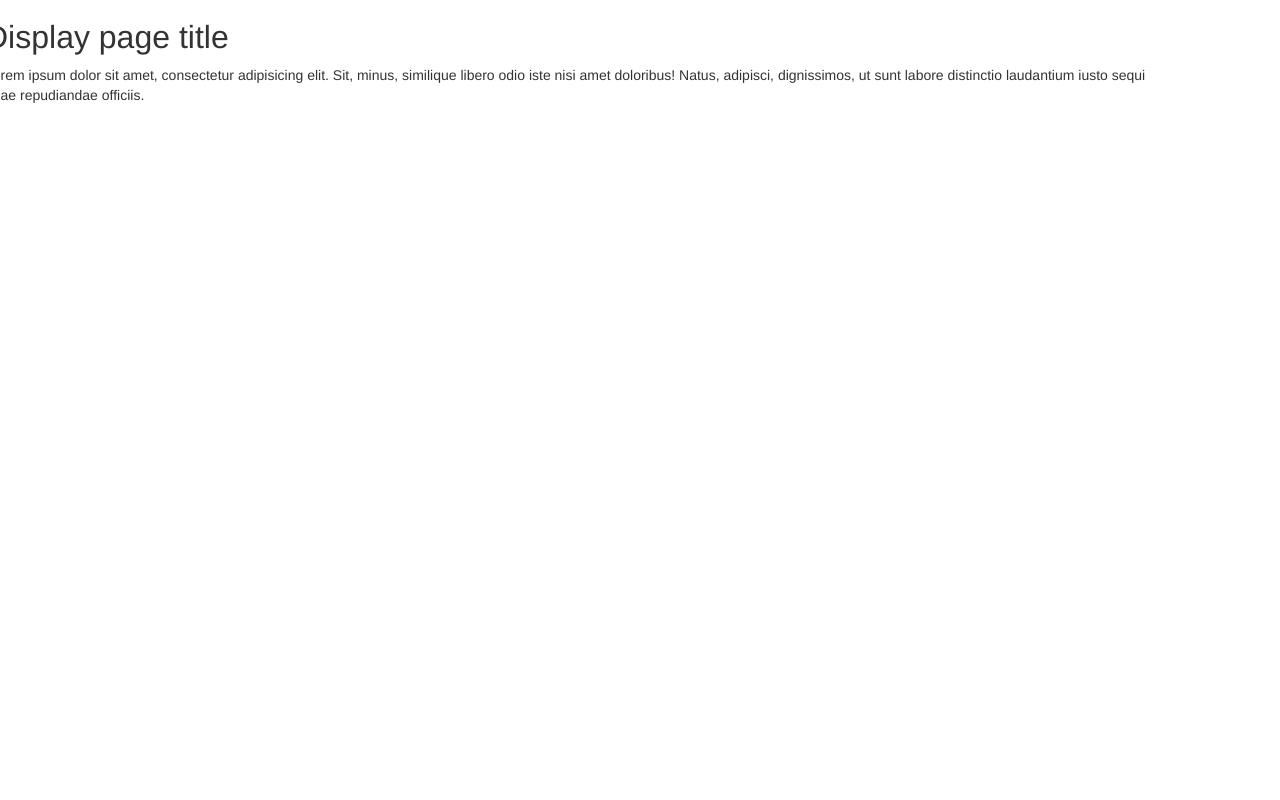
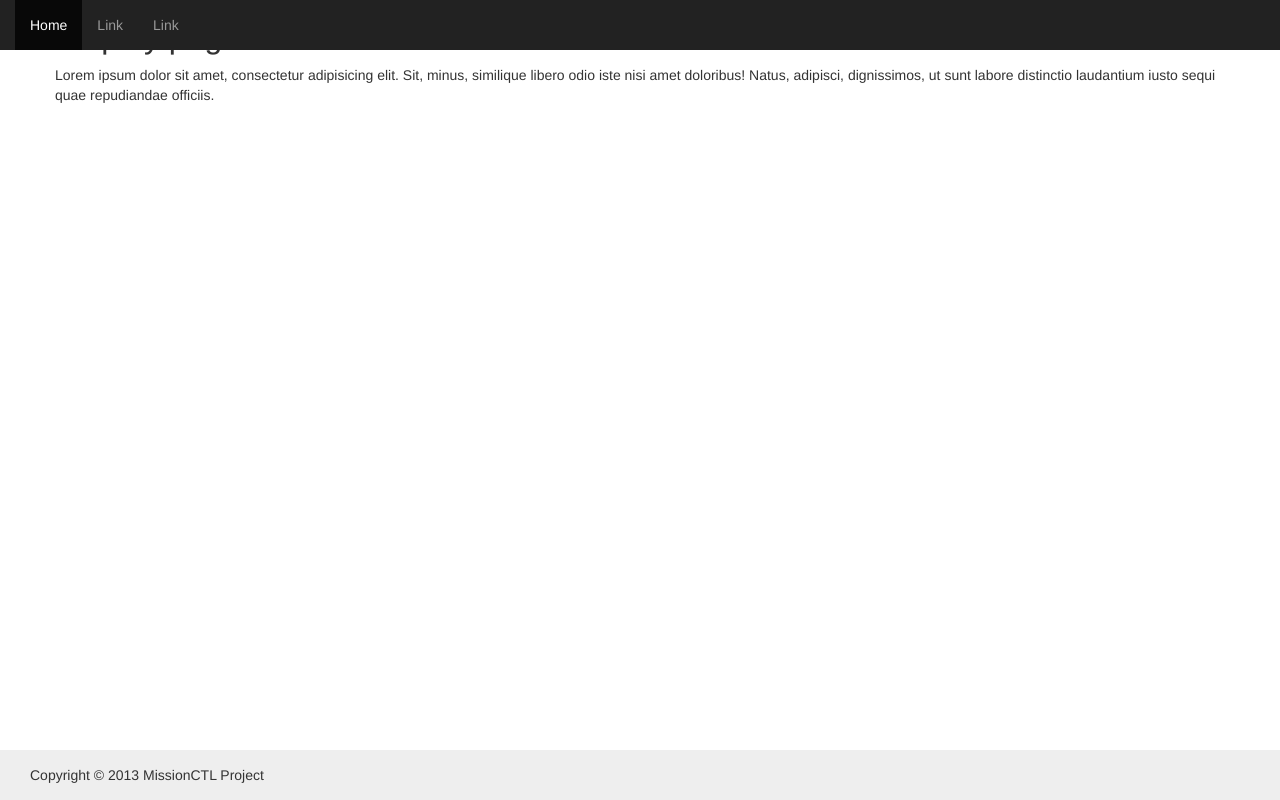
Before and after one commit to missionctl/missionctl, a PHP site: page / in a window 1280 px wide. Run offline with PHP 8.4, Linux system fonts and the light colour scheme.

Commit message:
Fixed broken markup (see issue #1)

```diff
--- a/app/models/page/display.php
+++ b/app/models/page/display.php
@@ -1,5 +1,7 @@
-<h2>Display page title</h2>
-<p>Lorem ipsum dolor sit amet, consectetur adipisicing elit. Sit, minus,
-    similique libero odio iste nisi amet doloribus! Natus, adipisci,
-    dignissimos, ut sunt labore distinctio laudantium iusto sequi quae
-    repudiandae officiis.</p>
+<div class="col-12">
+    <h2>Display page title</h2>
+    <p>Lorem ipsum dolor sit amet, consectetur adipisicing elit. Sit, minus,
+        similique libero odio iste nisi amet doloribus! Natus, adipisci,
+        dignissimos, ut sunt labore distinctio laudantium iusto sequi quae
+        repudiandae officiis.</p>
+</div>
--- a/index.php
+++ b/index.php
@@ -53,12 +53,19 @@
     </head>
     <body>
         <!-- Navbar -->
-        <nav class="container row">
-
+        <nav class="container">
+            <div class="navbar navbar-inverse navbar-fixed-top">
+                <ul class="nav navbar-nav">
+                    <li class="active"><a href="#">Home</a></li>
+                    <li><a href="#">Link</a></li>
+                    <li><a href="#">Link</a></li>
+                </ul>
+            </div>
         </nav>
 
         <!-- Body -->
-        <section class="container row">
+        <section class="container">
+            <div class="row">
                 <?php
                     if(file_exists($page)) {
                         require_once($page);
@@ -67,11 +74,14 @@
                         die('Required page not found: ' . $page);
                     }
                 ?>
+            </div>
         </section>
 
         <!-- Footer -->
-        <footer class="container row">
-
+        <footer class="container">
+            <div class="navbar navbar-fixed-bottom">
+                <p class="navbar-text">Copyright &copy; 2013 MissionCTL Project</p>
+            </div>
         </footer>
     </body>
 </html>
```
Lines whose indentation alone changed are shown as unchanged.
